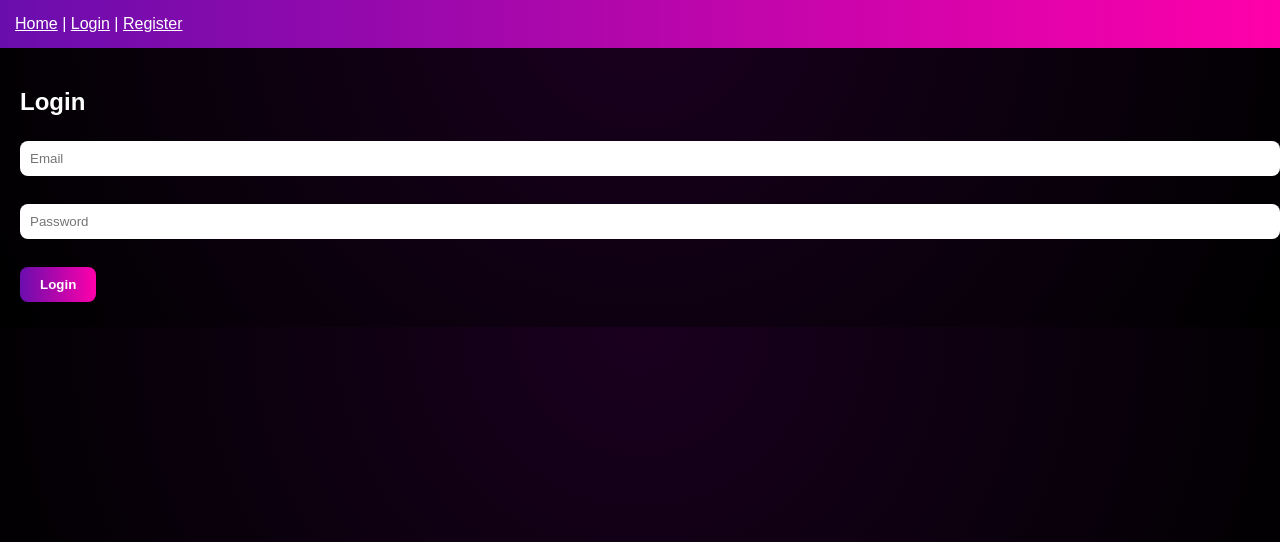
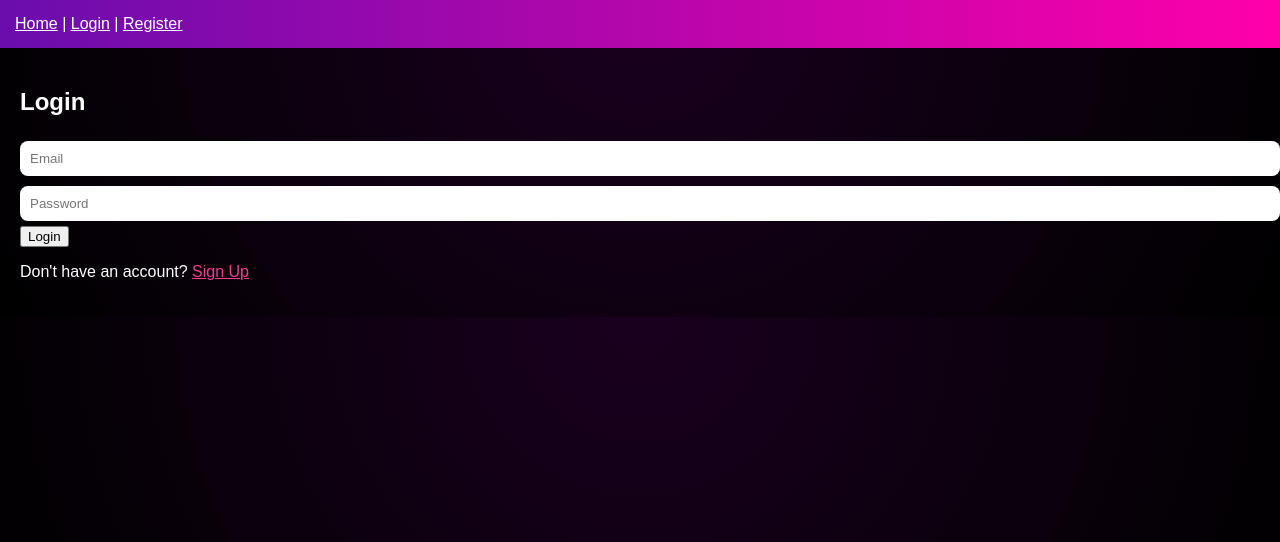
Before and after one commit to Lordave111/Maximise, a Flask app: page /login in a window 1280 px wide. Shown: the top 542 px of the page. Run offline with Flask 3, Linux system fonts and the light colour scheme.

Commit message:
Update login.html

```diff
--- a/templates/login.html
+++ b/templates/login.html
@@ -1,12 +1,16 @@
-{% extends "base.html" %}
+{% extends 'base.html' %}
+{% block title %}Login{% endblock %}
+
 {% block content %}
-
-<h2>Login</h2>
-
-<form method="POST">
-    <input type="email" name="email" placeholder="Email" required><br><br>
-    <input type="password" name="password" placeholder="Password" required><br><br>
-    <button class="btn">Login</button>
-</form>
-
+<div class="form-container">
+    <div class="form-box">
+        <h2>Login</h2>
+        <form method="POST">
+            <input type="email" name="email" placeholder="Email" required>
+            <input type="password" name="password" placeholder="Password" required>
+            <button type="submit">Login</button>
+        </form>
+        <p style="margin-top:1rem;">Don't have an account? <a href="{{ url_for('register') }}" style="color:#f23c91;">Sign Up</a></p>
+    </div>
+</div>
 {% endblock %}
```
